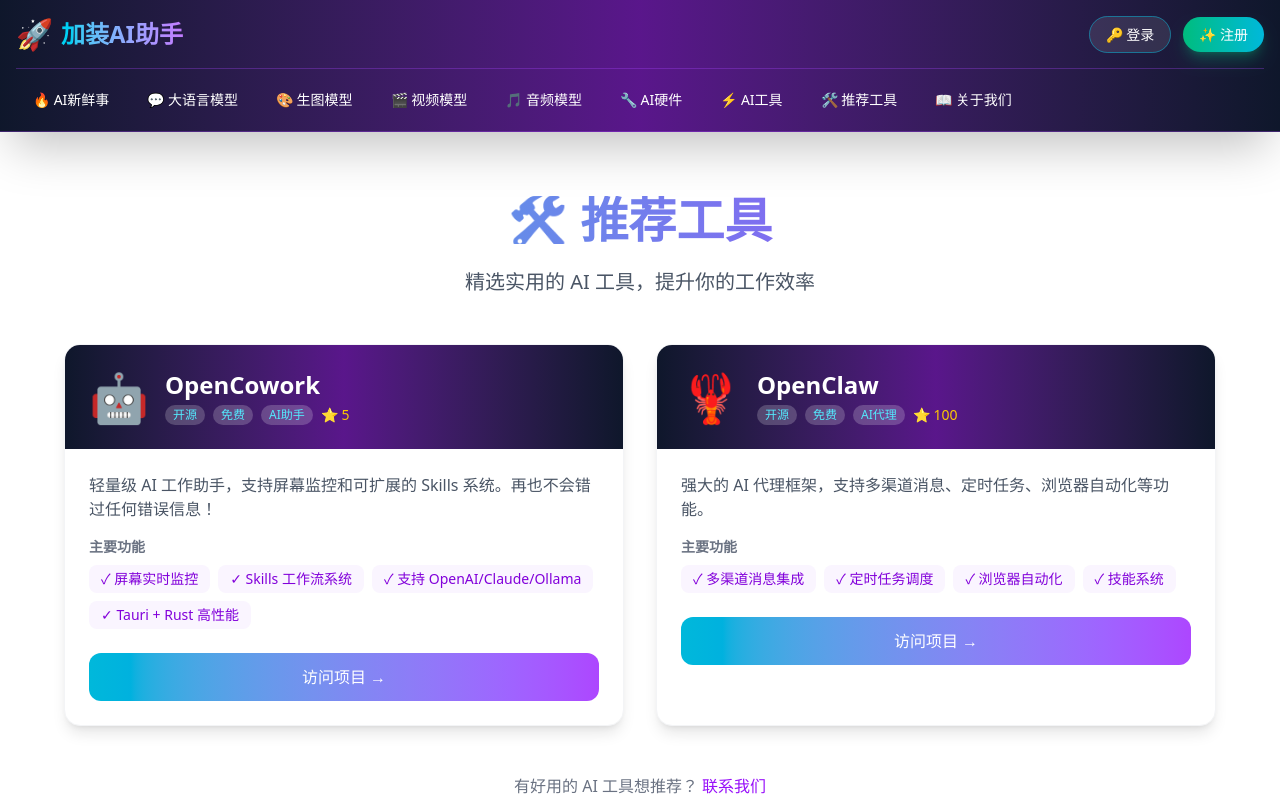
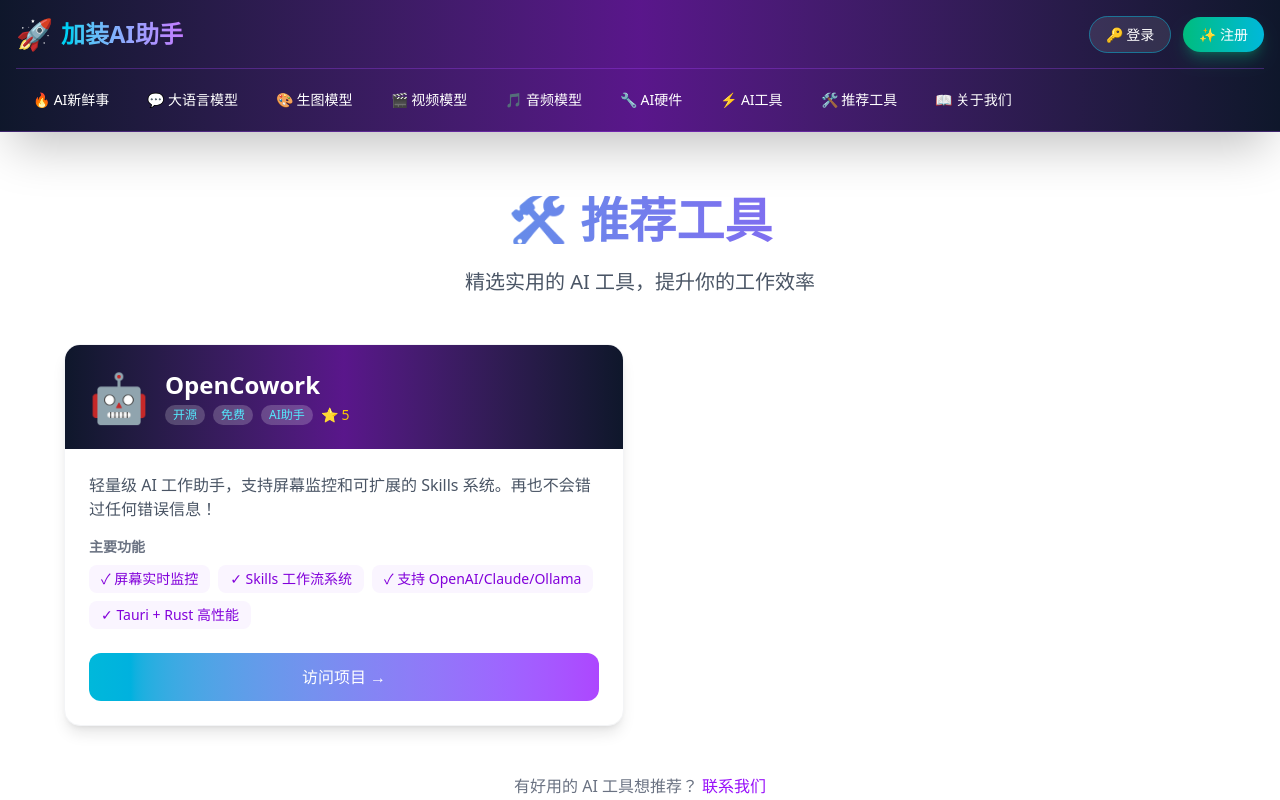
Before and after one commit to mypengpengli/jiazhuangai2VS, a Next.js app in the folder frontend/: page /tools in a window 1280 px wide. Shown: the top 800 px of the page. Built offline with nearby package versions, Linux system fonts and the light colour scheme; no server answers.

Commit message:
fix: 推荐工具页面只保留 OpenCowork

```diff
--- a/frontend/src/app/tools/page.tsx
+++ b/frontend/src/app/tools/page.tsx
@@ -9,15 +9,6 @@
     icon: '🤖',
     tags: ['开源', '免费', 'AI助手'],
     stars: 5,
-  },
-  {
-    name: 'OpenClaw',
-    description: '强大的 AI 代理框架，支持多渠道消息、定时任务、浏览器自动化等功能。',
-    features: ['多渠道消息集成', '定时任务调度', '浏览器自动化', '技能系统'],
-    url: 'https://github.com/openclaw/openclaw',
-    icon: '🦞',
-    tags: ['开源', '免费', 'AI代理'],
-    stars: 100,
   },
 ];
 
```
